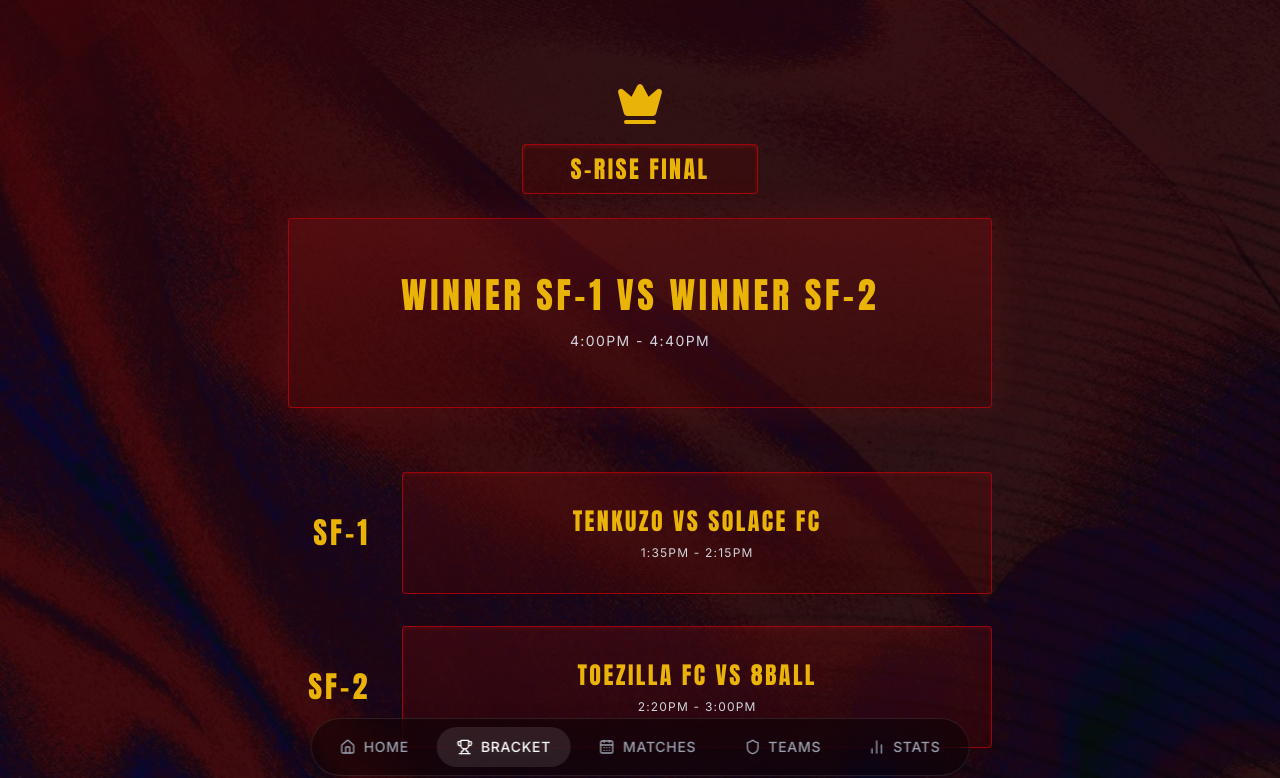
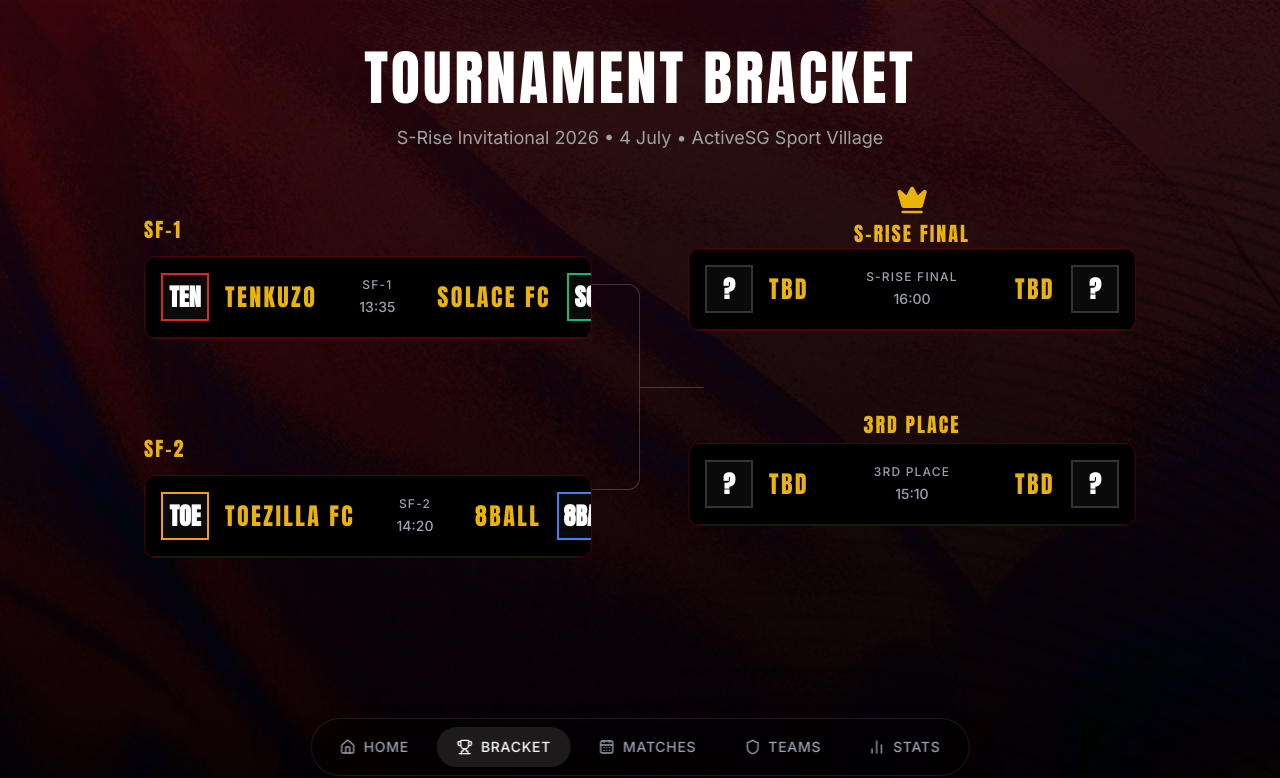
Before and after one commit to shezan2/s-rise-fl, a Next.js app: page /bracket in a window 1280 px wide. Shown: the top 778 px of the page. Built offline with nearby package versions, Linux system fonts and the light colour scheme.

Commit message:
Fix Crown import

```diff
--- a/src/app/bracket/page.tsx
+++ b/src/app/bracket/page.tsx
@@ -3,90 +3,129 @@
 import React from "react";
 import { matches } from "@/lib/data/matches";
 import { teams } from "@/lib/data/teams";
+import MatchRow, { MatchData } from "@/components/MatchRow";
 import { Crown } from "lucide-react";
 import { motion } from "framer-motion";
 
-export default function BracketPage() {
-  const sf1 = matches.find(m => m.stage === "SF-1") || matches.find(m => m.stage === "Semifinal 1");
-  const sf2 = matches.find(m => m.stage === "SF-2") || matches.find(m => m.stage === "Semifinal 2");
-  const thirdPlace = matches.find(m => m.stage === "3rd Place");
-  const final = matches.find(m => m.stage === "S-Rise Final") || matches.find(m => m.stage === "Final");
-
-  const formatMatchTitle = (m: any) => {
-    if (!m) return "TBD VS TBD";
-    if (m.stage === "S-Rise Final" || m.stage === "Final") return "WINNER SF-1 VS WINNER SF-2";
-    if (m.stage === "3rd Place") return "LOSER SF-1 VS LOSER SF-2";
+function formatMatch(m: any): MatchData {
   const homeTeam = teams.find((t) => t.id === m.homeTeamId);
   const awayTeam = teams.find((t) => t.id === m.awayTeamId);
-    return `${homeTeam?.name || "TBD"} VS ${awayTeam?.name || "TBD"}`.toUpperCase();
+
+  const isUnconfirmed = m.stage === "S-Rise Final" || m.stage === "3rd Place";
+
+  return {
+    id: m.id,
+    homeTeam: homeTeam && !isUnconfirmed ? { name: homeTeam.name, initials: homeTeam.badgeInitials, accentColor: homeTeam.accentColor } : { name: "TBD", initials: "?", accentColor: "#333" },
+    awayTeam: awayTeam && !isUnconfirmed ? { name: awayTeam.name, initials: awayTeam.badgeInitials, accentColor: awayTeam.accentColor } : { name: "TBD", initials: "?", accentColor: "#333" },
+    homeScore: isUnconfirmed ? undefined : m.homeScore,
+    awayScore: isUnconfirmed ? undefined : m.awayScore,
+    time: m.time,
+    state: isUnconfirmed ? "upcoming" : m.status,
+    stage: m.stage,
   };
+}
+
+export default function BracketPage() {
+  const semiFinals = matches.filter(m => m.stage?.startsWith("SF-"));
+  const thirdPlace = matches.find(m => m.stage === "3rd Place");
+  const final = matches.find(m => m.stage === "S-Rise Final");
 
   return (
-    <div className="min-h-screen bg-transparent pt-12 pb-24 relative overflow-hidden flex flex-col items-center">
-      <div className="absolute inset-0 bg-[radial-gradient(circle_at_center,_var(--tw-gradient-stops))] from-red-900/30 via-transparent to-transparent pointer-events-none" />
-      <div className="max-w-3xl mx-auto px-4 sm:px-6 lg:px-8 relative z-10 w-full flex flex-col items-center">
+    <div className="min-h-screen bg-transparent pt-12 pb-24 relative overflow-hidden">
+      <div className="absolute inset-0 bg-gradient-to-b from-transparent to-black/80 pointer-events-none" />
+      <div className="max-w-7xl mx-auto px-4 sm:px-6 lg:px-8 relative z-10">
 
-        {/* Final */}
         <motion.div
-          className="flex flex-col items-center justify-center w-full mt-4 md:mt-8"
-          initial={{ opacity: 0, y: 20 }}
+          initial={{ opacity: 0, y: -20 }}
           animate={{ opacity: 1, y: 0 }}
           transition={{ duration: 0.8 }}
+          className="mb-12 md:mb-16 text-center"
         >
-          <Crown className="w-10 h-10 md:w-12 md:h-12 text-[#eab308] mb-4 fill-[#eab308]" />
+          <h1 className="font-anton text-4xl md:text-6xl text-white uppercase tracking-wider flex items-center justify-center gap-2 md:gap-4 mb-4">
+            Tournament Bracket
+          </h1>
+          <p className="text-neutral-400 text-sm md:text-lg">
+            S-Rise Invitational 2026 • 4 July • ActiveSG Sport Village
+          </p>
+        </motion.div>
 
-          <div className="border border-red-600/60 bg-red-950/40 px-12 py-2 mb-6 rounded-sm shadow-inner shadow-red-500/20">
-            <span className="font-anton text-[#eab308] text-xl md:text-2xl tracking-widest uppercase">S-Rise Final</span>
+        {/* Bracket Container */}
+        <div className="flex flex-col lg:flex-row items-center justify-center gap-12 lg:gap-24 relative mt-8 md:mt-12">
+
+          {/* Connecting Lines for Desktop */}
+          <motion.div
+            initial={{ opacity: 0 }}
+            animate={{ opacity: 1 }}
+            transition={{ delay: 0.8, duration: 1 }}
+            className="hidden lg:block absolute inset-0 pointer-events-none"
+          >
+            {/* Top Semi to Final Line */}
+            <div className="absolute top-[20%] left-[calc(50%-6rem)] w-[6rem] h-[30%] border-t-[0.5px] border-r-[0.5px] border-white/20 rounded-tr-xl" />
+            {/* Bottom Semi to Final Line */}
+            <div className="absolute bottom-[20%] left-[calc(50%-6rem)] w-[6rem] h-[30%] border-b-[0.5px] border-r-[0.5px] border-white/20 rounded-br-xl" />
+            {/* Connector into Final */}
+            <div className="absolute top-[50%] left-[50%] w-[4rem] h-[0.5px] bg-white/20" />
+          </motion.div>
+
+          {/* Semifinals Column */}
+          <div className="flex flex-col gap-12 md:gap-24 z-10 w-full max-w-md">
+            {semiFinals.map((match, idx) => (
+              <motion.div
+                key={match.id}
+                className="relative group"
+                initial={{ opacity: 0, x: -50 }}
+                animate={{ opacity: 1, x: 0 }}
+                transition={{ duration: 0.6, delay: idx * 0.2 }}
+              >
+                <h3 className="text-[#eab308] font-anton tracking-widest uppercase mb-3 text-lg md:text-xl relative text-center lg:text-left">
+                  {match.stage}
+                </h3>
+                <div className="bg-black/40 backdrop-blur-md border-[0.5px] border-red-600/30 rounded-xl overflow-hidden relative transition-transform duration-300 hover:border-red-500/50">
+                  <MatchRow match={formatMatch(match)} posterStyle={true} />
+                </div>
+              </motion.div>
+            ))}
           </div>
 
-          <div className="border border-red-600/60 bg-red-950/40 w-full py-10 md:py-14 rounded-sm flex flex-col items-center justify-center px-6 shadow-[0_0_40px_rgba(220,38,38,0.15)] relative overflow-hidden">
-            <div className="absolute inset-0 bg-gradient-to-b from-red-500/10 to-transparent pointer-events-none" />
-            <div className="font-anton text-[#eab308] text-2xl md:text-4xl tracking-widest text-center relative z-10">{formatMatchTitle(final)}</div>
-            <div className="text-gray-300 text-xs md:text-sm font-sans tracking-widest mt-3 md:mt-4 text-center uppercase relative z-10">4:00PM - 4:40PM</div>
+          {/* Finals Column */}
+          <div className="flex flex-col gap-10 md:gap-12 justify-center z-10 w-full max-w-md mt-6 lg:mt-0">
+            {final && (
+              <motion.div
+                className="relative group"
+                initial={{ opacity: 0, scale: 0.9 }}
+                animate={{ opacity: 1, scale: 1 }}
+                transition={{ duration: 0.6, delay: 0.6 }}
+              >
+                <div className="absolute -top-12 md:-top-16 left-1/2 -translate-x-1/2 flex flex-col items-center">
+                  <Crown className="w-6 h-6 md:w-8 md:h-8 text-[#eab308] fill-[#eab308] mb-1" />
+                  <div className="text-[#eab308] font-anton uppercase tracking-widest text-lg md:text-xl whitespace-nowrap">
+                    S-Rise Final
+                  </div>
+                </div>
+                <div className="bg-black/60 backdrop-blur-md border-[0.5px] border-red-600/30 rounded-xl overflow-hidden relative transition-transform duration-300 hover:border-red-500/50 z-20">
+                  <MatchRow match={formatMatch(final)} posterStyle={true} />
                 </div>
               </motion.div>
+            )}
 
-        {/* Semi Finals & 3rd Place */}
+            {thirdPlace && (
               <motion.div
-          className="grid grid-cols-[auto_1fr] gap-x-4 md:gap-x-8 gap-y-6 md:gap-y-8 items-center w-full mt-12 md:mt-16"
-          initial={{ opacity: 0, y: 20 }}
+                className="relative group mt-6 lg:mt-16"
+                initial={{ opacity: 0, y: 30 }}
                 animate={{ opacity: 1, y: 0 }}
-          transition={{ duration: 0.8, delay: 0.2 }}
+                transition={{ duration: 0.6, delay: 0.8 }}
               >
-          {/* SF-1 */}
-          <div className="text-[#eab308] font-anton text-xl md:text-3xl tracking-widest text-right">SF-1</div>
-          <div className="border border-red-600/60 bg-red-950/40 py-5 md:py-8 px-4 rounded-sm flex flex-col items-center justify-center shadow-inner shadow-red-500/10 relative overflow-hidden">
-            <div className="absolute inset-0 bg-gradient-to-b from-red-500/5 to-transparent pointer-events-none" />
-            <div className="font-anton text-[#eab308] text-lg md:text-2xl tracking-widest text-center relative z-10">{formatMatchTitle(sf1)}</div>
-            <div className="text-gray-300 text-[10px] md:text-xs font-sans tracking-widest mt-1 md:mt-2 text-center uppercase relative z-10">1:35PM - 2:15PM</div>
+                <div className="absolute -top-8 left-1/2 -translate-x-1/2 text-[#eab308] font-anton uppercase tracking-widest text-lg md:text-xl whitespace-nowrap">
+                  3rd Place
+                </div>
+                <div className="bg-black/40 backdrop-blur-md border-[0.5px] border-red-600/30 rounded-xl overflow-hidden relative transition-transform duration-300 hover:border-red-500/50">
+                  <MatchRow match={formatMatch(thirdPlace)} posterStyle={true} />
+                </div>
+              </motion.div>
+            )}
           </div>
 
-          {/* SF-2 */}
-          <div className="text-[#eab308] font-anton text-xl md:text-3xl tracking-widest text-right">SF-2</div>
-          <div className="border border-red-600/60 bg-red-950/40 py-5 md:py-8 px-4 rounded-sm flex flex-col items-center justify-center shadow-inner shadow-red-500/10 relative overflow-hidden">
-            <div className="absolute inset-0 bg-gradient-to-b from-red-500/5 to-transparent pointer-events-none" />
-            <div className="font-anton text-[#eab308] text-lg md:text-2xl tracking-widest text-center relative z-10">{formatMatchTitle(sf2)}</div>
-            <div className="text-gray-300 text-[10px] md:text-xs font-sans tracking-widest mt-1 md:mt-2 text-center uppercase relative z-10">2:20PM - 3:00PM</div>
         </div>
-
-          {/* 3RD PLACE */}
-          <div className="text-[#eab308] font-anton text-xl md:text-3xl tracking-widest text-right max-w-[60px] md:max-w-[100px] leading-tight">3RD<br/>PLACE</div>
-          <div className="border border-red-600/60 bg-red-950/40 py-5 md:py-8 px-4 rounded-sm flex flex-col items-center justify-center shadow-inner shadow-red-500/10 relative overflow-hidden">
-            <div className="absolute inset-0 bg-gradient-to-b from-red-500/5 to-transparent pointer-events-none" />
-            <div className="font-anton text-[#eab308] text-lg md:text-2xl tracking-widest text-center relative z-10">{formatMatchTitle(thirdPlace)}</div>
-            <div className="text-gray-300 text-[10px] md:text-xs font-sans tracking-widest mt-1 md:mt-2 text-center uppercase relative z-10">3:10PM - 3:50PM</div>
-          </div>
-        </motion.div>
-
-        <motion.div
-          className="mt-16 md:mt-24 text-center text-gray-500 text-[10px] md:text-xs tracking-widest uppercase font-sans font-bold"
-          initial={{ opacity: 0 }}
-          animate={{ opacity: 1 }}
-          transition={{ duration: 0.8, delay: 0.4 }}
-        >
-          Timings subject to change
-        </motion.div>
-
       </div>
     </div>
   );
--- a/src/components/MatchRow.tsx
+++ b/src/components/MatchRow.tsx
@@ -23,14 +23,19 @@ export interface MatchData {
 interface MatchRowProps {
   match: MatchData;
   className?: string;
+  posterStyle?: boolean;
 }
 
-export default function MatchRow({ match, className }: MatchRowProps) {
+export default function MatchRow({ match, className, posterStyle }: MatchRowProps) {
+  const teamNameClasses = posterStyle
+    ? "font-anton text-xl md:text-2xl tracking-widest uppercase text-[#eab308] hidden sm:block truncate"
+    : "font-sans font-bold text-lg hidden sm:block truncate";
+
   return (
     <div className={cn("flex items-center justify-between p-4 border-b-[0.5px] border-white/10 bg-black hover:bg-white/5 transition-colors", className)}>
       <div className="flex items-center gap-4 flex-1">
         <TeamBadge initials={match.homeTeam.initials} accentColor={match.homeTeam.accentColor} />
-        <span className="font-sans font-bold text-lg hidden sm:block truncate">{match.homeTeam.name}</span>
+        <span className={teamNameClasses}>{match.homeTeam.name}</span>
       </div>
 
       <div className="flex flex-col items-center justify-center min-w-[120px]">
@@ -56,7 +61,7 @@ export default function MatchRow({ match, className }: MatchRowProps) {
       </div>
 
       <div className="flex items-center gap-4 flex-1 justify-end text-right">
-        <span className="font-sans font-bold text-lg hidden sm:block truncate">{match.awayTeam.name}</span>
+        <span className={teamNameClasses}>{match.awayTeam.name}</span>
         <TeamBadge initials={match.awayTeam.initials} accentColor={match.awayTeam.accentColor} />
       </div>
     </div>
```
Lines whose indentation alone changed are shown as unchanged.
